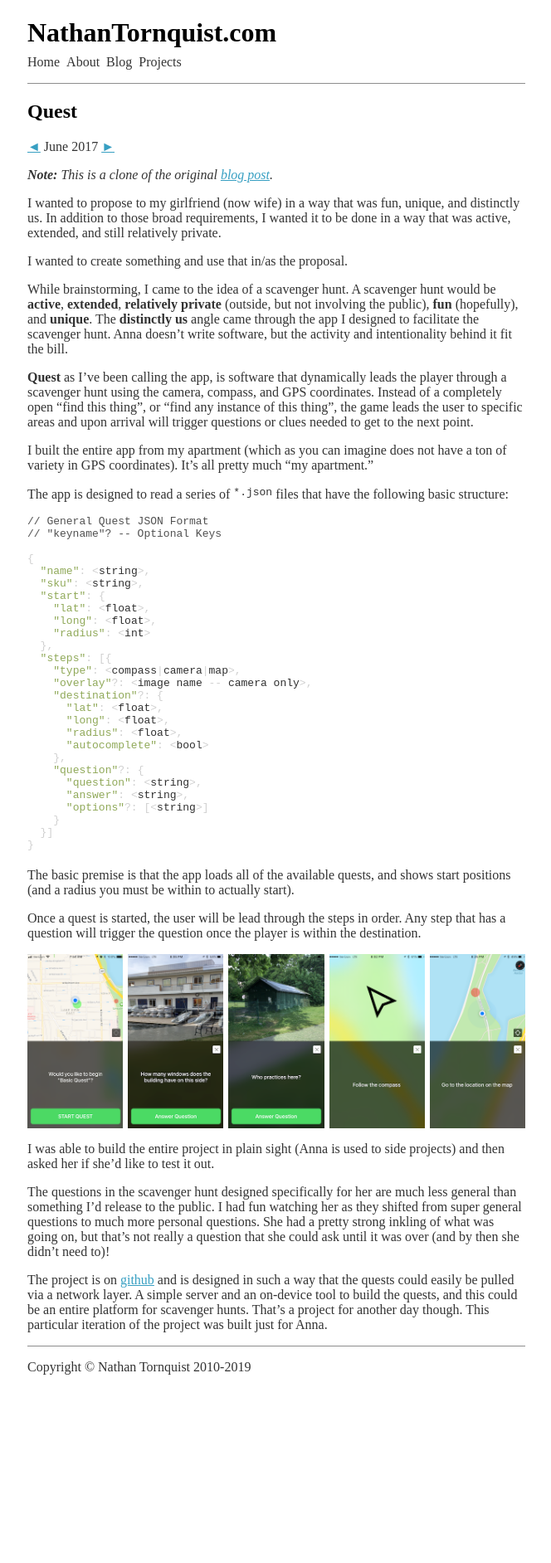
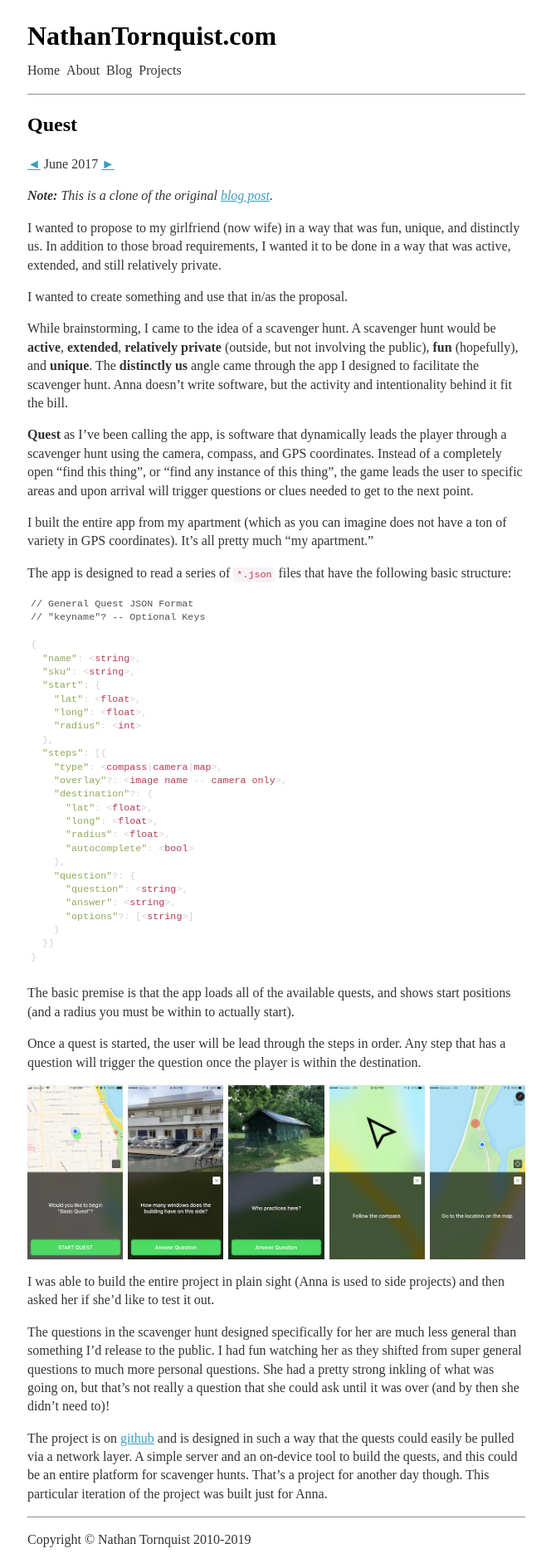
Before and after one commit to Tornquist/tornquist.github.io, a Jekyll site: the page built from _projects/07_quest.md, in a window 1280 px wide. Shown: the whole page at 83% size, without its empty margins (307-971 px from the left). Built offline with Jekyll 4.4.1, drawn with Linux system fonts in a browser that asks for light colours; before the commit the page ends 1673 px from its top, so only the background shows below that.

Commit message:
Basic font styling and inline-code styling

```diff
--- a/assets/styles/main.css
+++ b/assets/styles/main.css
@@ -9,6 +9,9 @@
 
   --link-base-color: #379FC2;
   --link-hover-color: #1B4F60;
+
+  --inline-code-text-color: #B73850;
+  --inline-code-background-color: #F8F2F4;
 }
 @media (prefers-color-scheme: dark) {
   :root {
@@ -30,7 +33,12 @@ body {
   margin: auto;
   background-color: var(--background-color);
   color: var(--text-color);
+
+  font-kerning: normal;
+  font-feature-settings: "kern", "liga", "clig", "calt";
+  line-height: 1.4;
 }
+
 @media only screen and (max-width: 616px) {
   body { margin: 8px; }
 }
@@ -95,11 +103,21 @@ footer {
 }
 
 /* Generic width assertions */
-code {
+pre code {
   display: inline-block;
   max-width: var(--page-width);
   overflow-x: scroll;
+  background-color: inherit;
 }
+code {
+  font-size: 90%;
+  padding: 2px 4px;
+  color: var(--inline-code-text-color);
+  background-color: var(--inline-code-background-color);
+  border-radius: 4px;
+  display: inline;
+}
+
 code::-webkit-scrollbar {
   height: 1px;
 }
```
